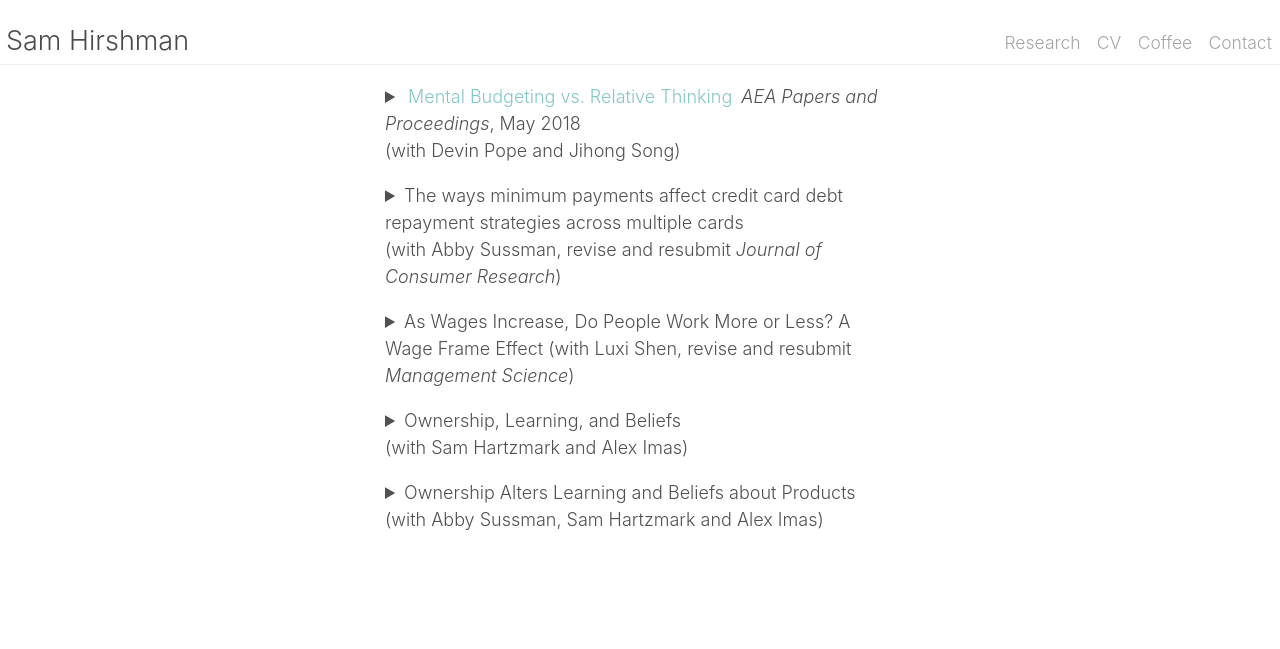
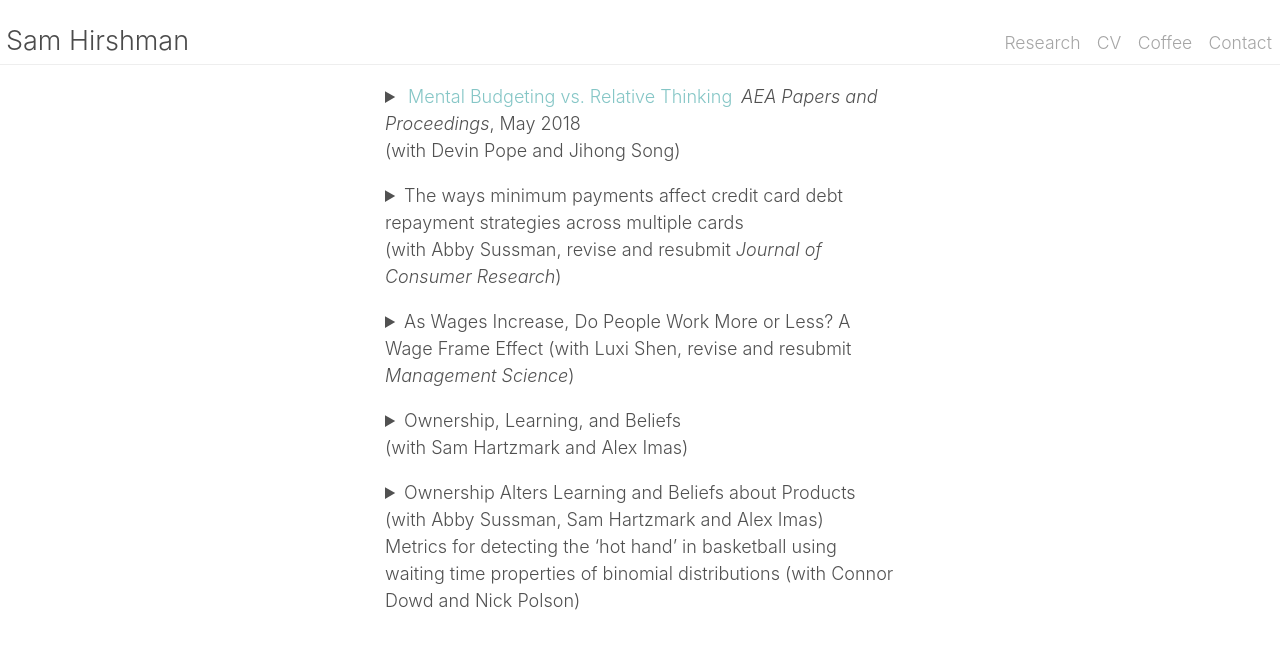
Before and after one commit to shirshma/shirshma.github.io, a Jekyll site: the page built from docs/research.md, in a window 1280 px wide. Shown: the top 649 px of the page. Built offline with Jekyll 4.4.1, drawn with Linux system fonts in a browser that asks for light colours.

Commit message:
Update research.md

```diff
--- a/docs/research.md
+++ b/docs/research.md
@@ -37,3 +37,5 @@ In jobs in which workers have the flexibility to decide how much work to supply,
     Consumers often make repeated purchase decisions. We investigate how owning a product alters learning about the owned goods as well as other products in the same category or made by the same brand. Across both experimentally controlled and naturally occurring purchase behavior, we show that owners (vs. non-owners) update their beliefs more extremely in response to new information. This exacerbates the effects of motivated reasoning in the positive domain, but attenuates it in the negative domain where it can even become more pessimistic than non-owners. We propose that differential attention to information drives these patterns of updating. Owners also report higher likelihood than non-owners of purchasing another product from a brand with a better product in our assessment task, but are no more likely to do so for for a brand with a worse product. Our results suggest that ownership alters the way consumers incorporate new information about related products and brands into their beliefs. In future studies we hope to extend these results using heightened salience of ownership through the use of real products in the lab, examining the impact of choice relative to random assignment to a product or brand, and other related topics including the endowment and disposition effects.
    </p>
   </details>
+
+<p> Metrics for detecting the ‘hot hand’ in basketball using waiting time properties of binomial distributions (with Connor Dowd and Nick Polson)
```
